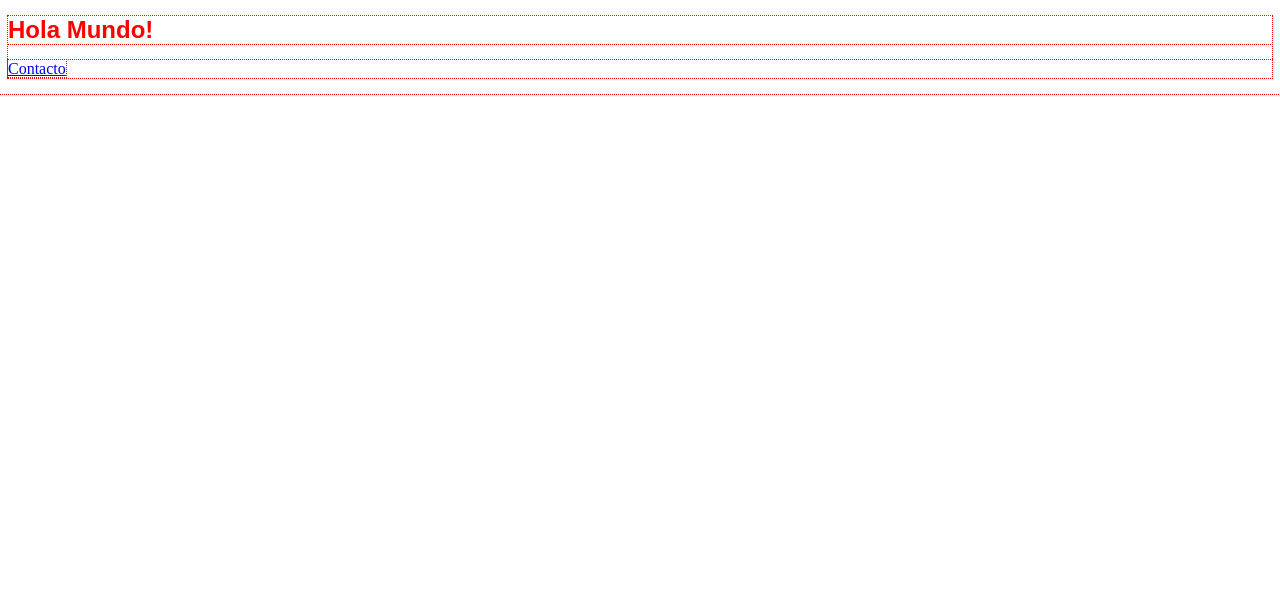
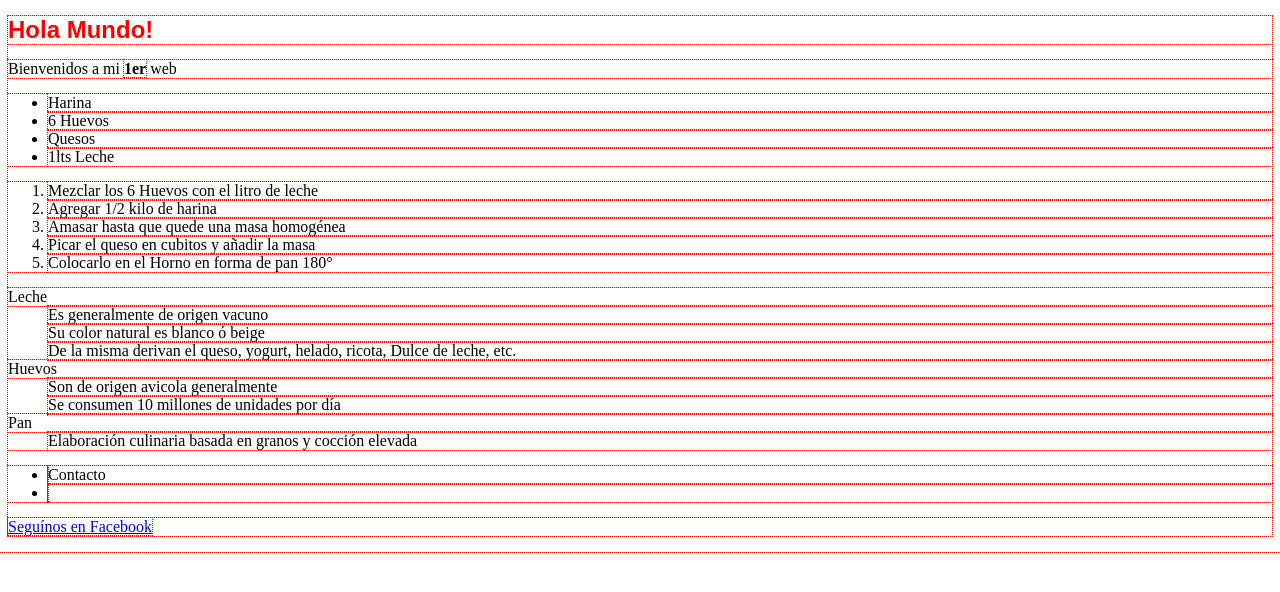
Before and after one commit to Fedex77/web, a plain HTML site: page index.html in a window 1280 px wide. Drawn offline with Linux system fonts and the light colour scheme.

Commit message:
Conociendo las etiquetas HTML

```diff
--- a/index.html
+++ b/index.html
@@ -4,17 +4,54 @@
 	<meta charset="utf-8">
 	<title>Mi primer página</title>
 	<style>
-		* {
+		*{
 			outline: dotted 1px red;
 		}
 	</style>
 </head>
 <body>
-		<!-- TÍTULO PRINCIPAL -->
-		<h1 style="color:red;font-family:Arial;font-size:24px">Hola Mundo!</h1>
-		<!--
-		<p>Bienvenidos a mi <strong>primer</strong> Web</p>
-		-->
-		<p><a href="contacto.html">Contacto</a></p>
+	<!--TITULO PRINCIPAL -->
+	<h1 style="color: red;font-family: Arial;font-size: 24px">Hola Mundo!</h1>
+	<p>Bienvenidos a mi <strong>1er</strong> web</p>
+
+	<ul>
+		<li>Harina</li>
+		<li>6 Huevos</li>
+		<li>Quesos</li>
+		<li>1lts Leche</li>
+	</ul>
+
+	<ol>
+		<li>Mezclar los 6 Huevos con el litro de leche</li>
+		<li>Agregar 1/2 kilo de harina</li>
+		<li>Amasar hasta que quede una masa homogénea</li>
+		<li>Picar el queso en cubitos y añadir la masa</li>
+		<li>Colocarlo en el Horno en forma de pan 180°</li>
+	</ol>
+
+	<dl>
+		<dt>Leche</dt>
+		<dd>Es generalmente de origen vacuno</dd>
+		<dd>Su color natural es blanco ó beige</dd>
+		<dd>De la misma derivan el queso, yogurt, helado, ricota, Dulce de leche, etc.</dd>
+
+		<dt>Huevos</dt>
+		<dd>Son de origen avicola generalmente</dd>
+		<dd>Se consumen 10 millones de unidades por día</dd>
+		<dd></dd>
+
+		<dt>Pan</dt>
+		<dd>Elaboración culinaria basada en granos y cocción elevada</dd>
+	</dl>
+
+<!-- Si es un enlace INTERNO, poner sólo el nombre del archivo -->
+
+<ul>
+	<li><a href="contacto.html"></a>Contacto</li>
+	<li><a href="servicios/marketing.html"></a></li>
+</ul>
+
+<!-- Si es un enlace EXTERNO, poner la URL completa (incluso el protocólo http/https)-->
+<p><a href="https://es-la.facebook.com/escueladenuevastecnologias/"target="blank">Seguínos en Facebook</a></p>
 </body>
 </html>
```
Lines whose indentation alone changed are shown as unchanged.
